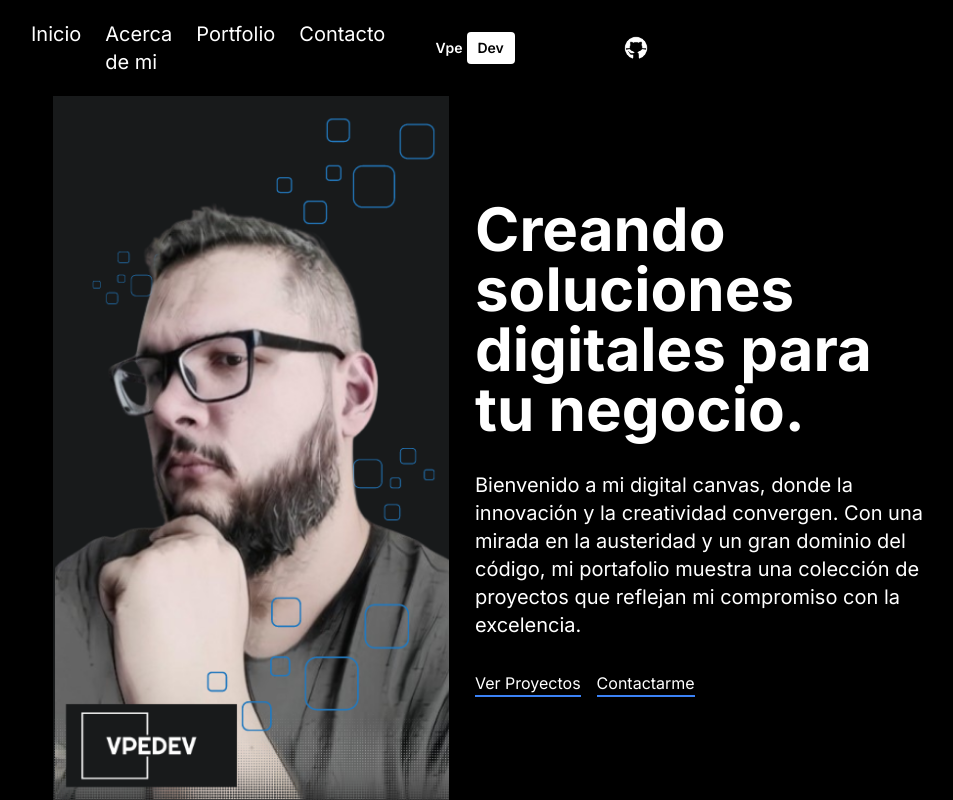
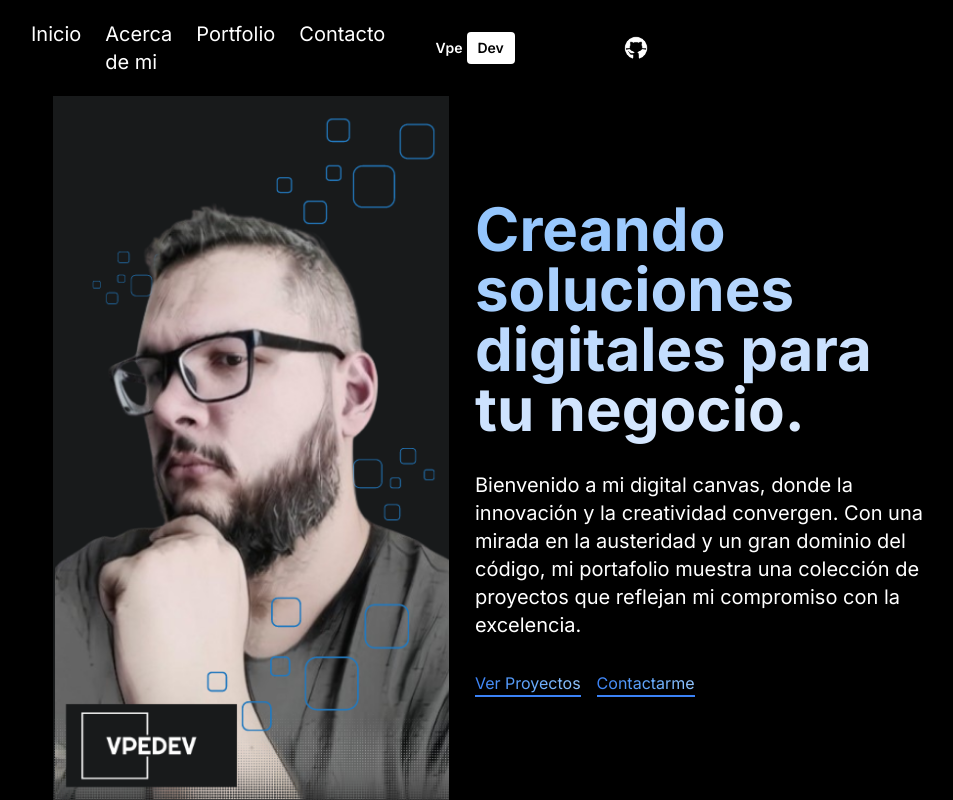
Before and after one commit to Gordisluis/portfolio-nextjs-deploy, a Next.js app: page / in a window 1280 px wide. Shown: the whole page, without its empty margins (165-1118 px from the left). Built offline with nearby package versions, Linux system fonts and the light colour scheme.

Commit message:
colores en letras

```diff
--- a/src/app/page.jsx
+++ b/src/app/page.jsx
@@ -21,7 +21,9 @@ const Homepage = () => {
         <div className="h-1/2 bg-black text-white lg:h-full lg:w-1/2 flex flex-col gap-8 items-center justify-center">
           {/* TITLE */}
           <h1 className="text-4xl md:text-6xl font-bold">
-            Creando soluciones digitales para tu negocio.
+            <span className="bg-gradient-to-r from-blue-300 via-blue-200 to-blue-100 bg-clip-text text-transparent">
+              Creando soluciones digitales para tu negocio.
+            </span>
           </h1>
           {/* DESC */}
           <p className="md:text-xl">
@@ -35,10 +37,14 @@ const Homepage = () => {
           {/* BUTTONS */}
           <div className="w-full flex gap-4">
             <Link href="/portfolio" className="border-b-2 border-blue-500">
-              Ver Proyectos
+              <span className="bg-gradient-to-r from-blue-500 via-blue-400 to-blue-300 bg-clip-text text-transparent">
+                Ver Proyectos
+              </span>
             </Link>
             <Link href="/contact" className="border-b-2 border-blue-500">
-              Contactarme
+              <span className="bg-gradient-to-r from-blue-500 via-blue-400 to-blue-300 bg-clip-text text-transparent">
+                Contactarme
+              </span>
             </Link>
           </div>
         </div>
```
